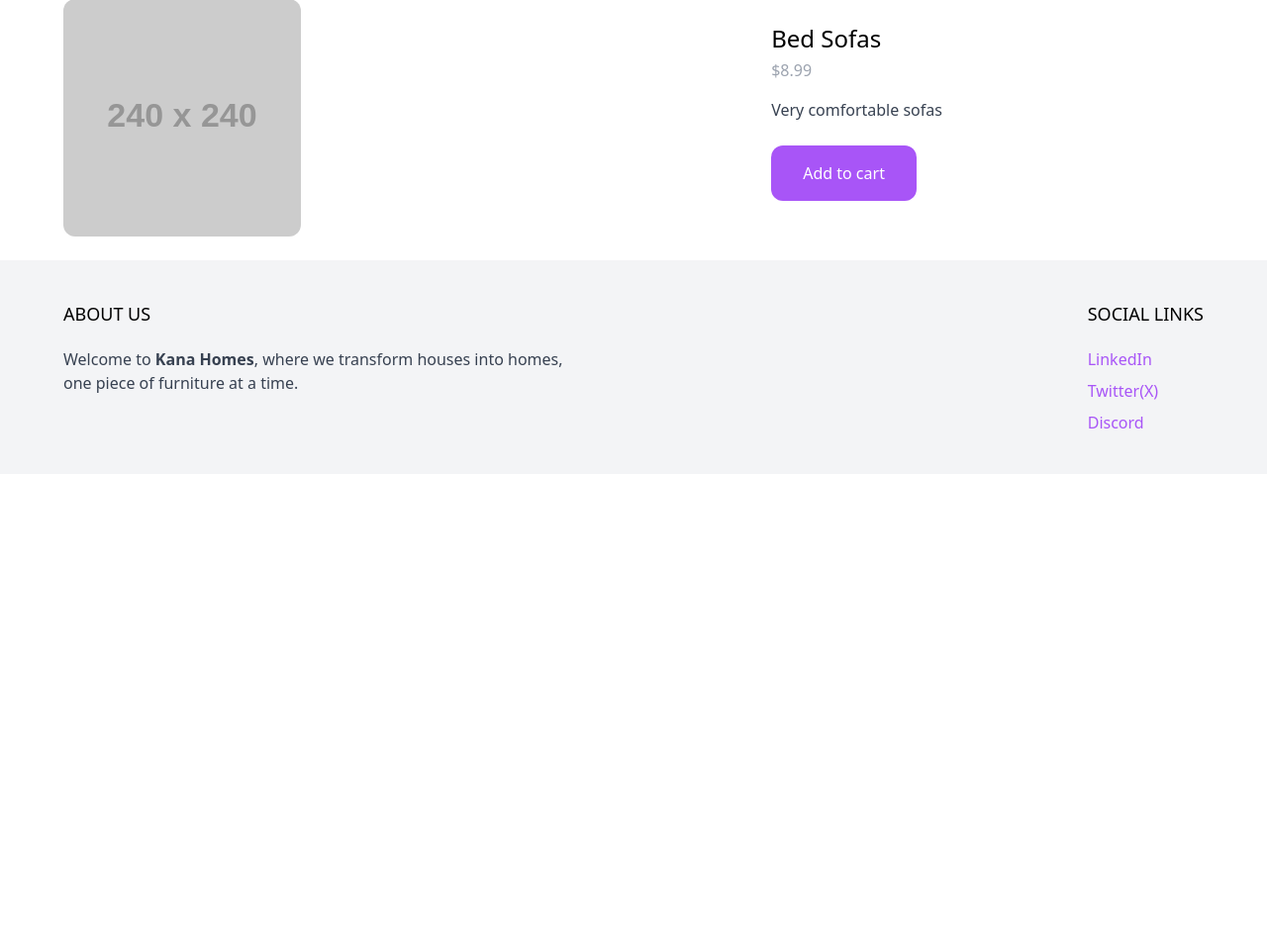
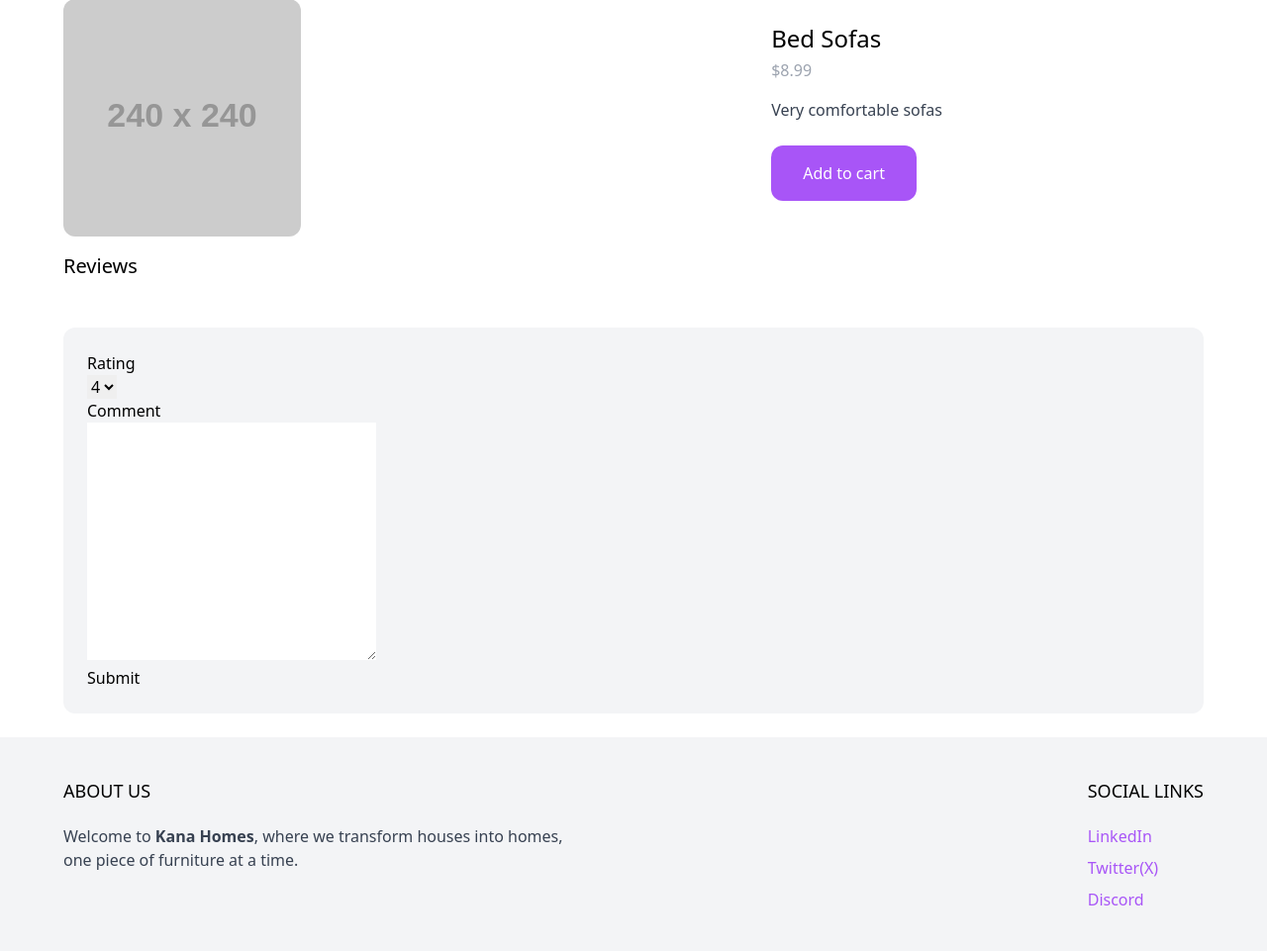
Before and after one commit to Marx-wrld/KanaHomes, a Django app: a page that uses Kana/product/templates/product/product.html in a window 1280 px wide. Shown: the part 102-1063 px from the top of the page at 99% size. Before the commit the page ends 535 px from the top, so only its background shows below. Run offline with Django 4.2, Linux system fonts and the light colour scheme; a user stored in the database is signed in; data comes from the database, SQL or seed files in the repository; grey boxes labelled with a size stand in for pictures from a placeholder-image service; some libraries are stand-ins or nearby versions.

Commit message:
Creating form for product reviews

```diff
--- a/Kana/product/templates/product/product.html
+++ b/Kana/product/templates/product/product.html
@@ -34,6 +34,40 @@
             Add to cart
         </a>
     </div>
+
+    <div class="w-full mt-4">
+        <h2 class="text-xl">Reviews</h2><br/>
+
+        {% if request.user.is_authenticated%}
+           <form action="." method="POST" class="mt-6 p-6 bg-gray-100 rounded-xl">
+                {% csrf_token %}
+                <!-- Field for selecting the rating and one for filling out the content -->
+                <div>
+                    <label for="">Rating</label> <br/>
+
+                    <select name="rating" id="">
+                        <option value="1">1</option>
+                        <option value="2">2</option>
+                        <option value="3">3</option>
+                        <option value="4" selected>4</option>
+                        <option value="5">5</option>
+                        <option value="6">6</option>
+                    </select>
+                </div>
+
+                <div>
+                     <label for="">Comment</label><br/>
+
+                     <textarea name="" id="" cols="30" rows="10"></textarea>
+                </div>
+
+                <div>
+                    <button>Submit</button>
+                </div>
+           </form>
+        {% endif %}
+    </div>
+
 </div>
 
 {% endblock %}
--- a/Kana/product/views.py
+++ b/Kana/product/views.py
@@ -1,8 +1,25 @@
-from django.shortcuts import render, get_object_or_404
+from django.shortcuts import render, get_object_or_404, redirect
 
-from .models import Product
+from .models import Product, Review
 
 # Create your views here.
 def product(request, slug): #we want to also accept a slug and then get a product from the db based on the product we're on
     product = get_object_or_404(Product, slug=slug)
+
+    #checking if ou request is POST
+    if request.method == 'POST':
+        rating = request.POST.get('rating')
+        content = request.POST.get('content')
+
+        #checking if this form has been filled out
+        if content:
+            review = Review.objects.create(
+                product=product,
+                rating = rating,
+                content=content,
+                created_at=request.user
+            ) #redirecting back to products
+
+            return redirect('product', slug=slug)
+
     return render(request, 'product/product.html', {'product': product})
```
